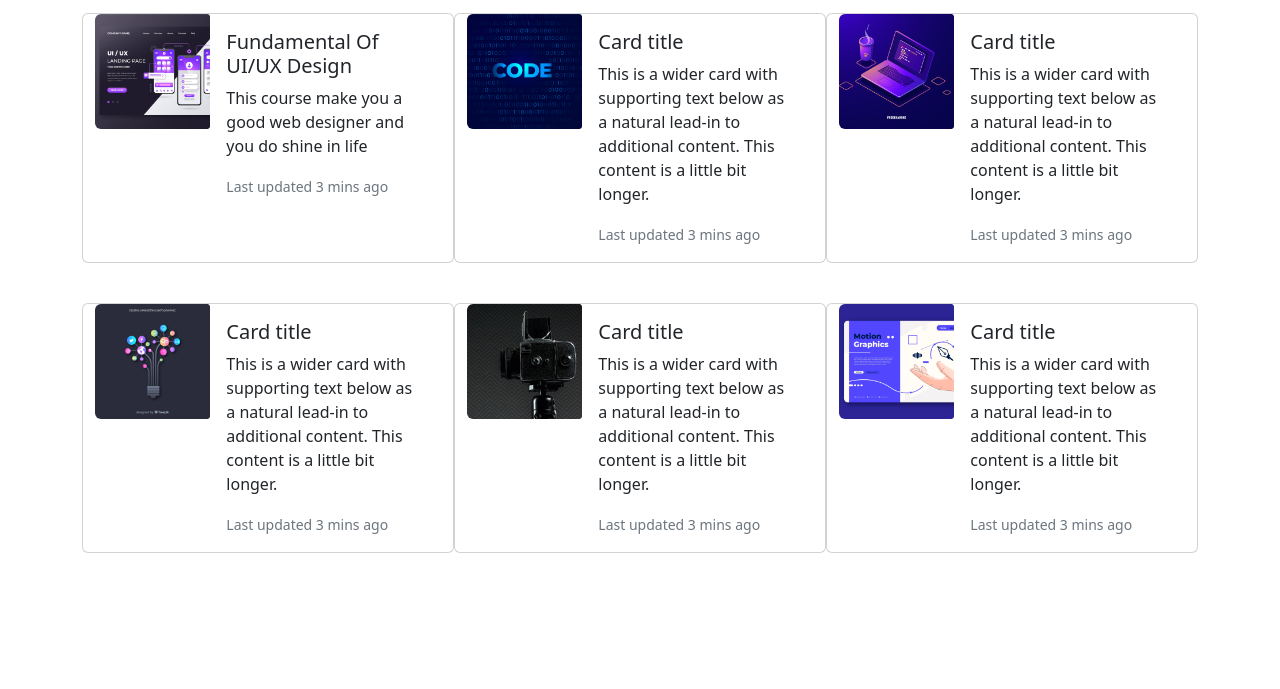
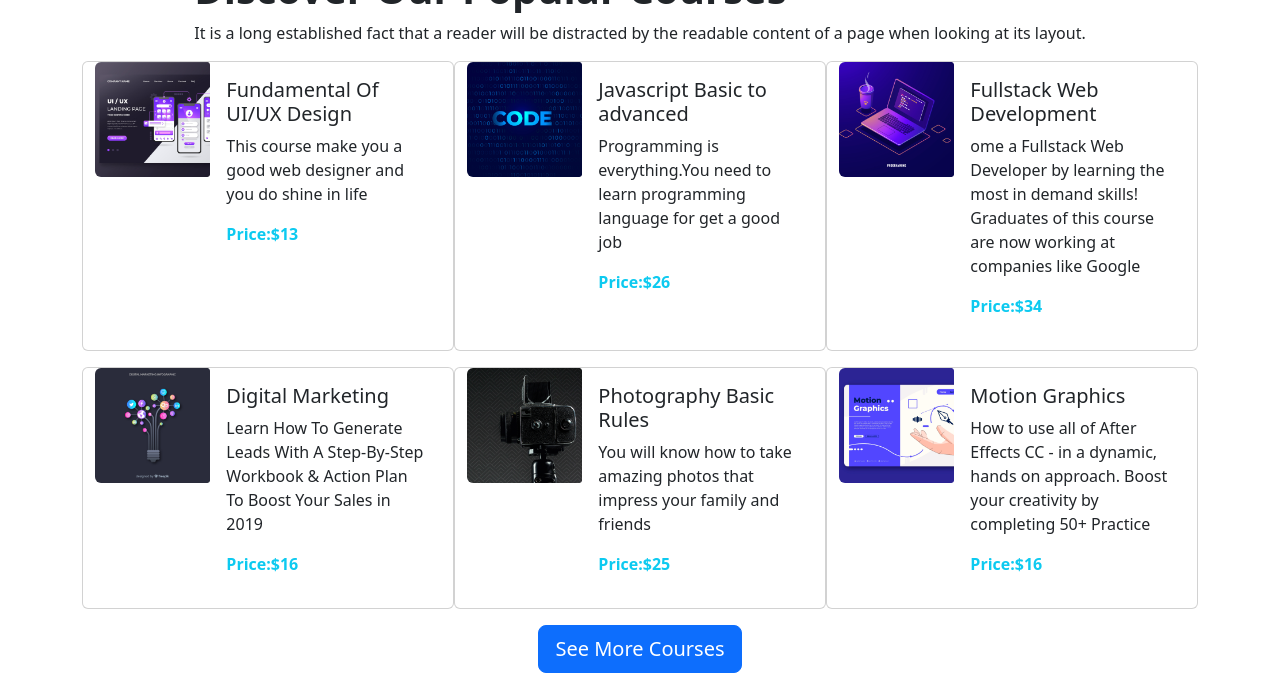
Before and after one commit to alhasib1626/noor-edu-hub, a plain HTML site: page index.html in a window 1280 px wide. Shown: the part 774-1463 px from the top of the page. Before the commit the page ends 1343 px from the top, so only its background shows below. Drawn offline with nearby package versions, Linux system fonts and the light colour scheme.

Commit message:
half done

```diff
--- a/index.html
+++ b/index.html
@@ -127,7 +127,8 @@
         </section>
         <!-- slider end -->
         <!-- discover courses start-->
-        <section class="container">
+        <section class="container mt-5">
+            <div class="d-flex flex-column mb-3 justify-content-center align-items-center">
                 <div>
                     <h1 class="fw-bold">Discover Our Popular
                         Courses
@@ -136,7 +137,7 @@
                         content of a page when looking at its layout.</p>
                 </div>
                 <div>
-                <div class="row row-cols-1 row-cols-md-3 g-4">
+                    <div class="row row-cols-1 row-cols-md-3 gx-4">
                         <div class="card mb-3" style="max-width: 540px;">
                             <div class="row g-0">
                                 <div class="col-md-4">
@@ -146,9 +147,10 @@
                                     <div class="card-body">
                                         <h5 class="card-title">Fundamental Of UI/UX Design
                                         </h5>
-                                    <p class="card-text">This course make you a good web designer and you do shine in
+                                        <p class="card-text">This course make you a good web designer and you do shine
+                                            in
                                             life</p>
-                                    <p class="card-text"><small class="text-muted">Last updated 3 mins ago</small></p>
+                                        <p class="fw-bold text-info ">Price:$13</p>
                                     </div>
                                 </div>
                             </div>
@@ -160,10 +162,10 @@
                                 </div>
                                 <div class="col-md-8">
                                     <div class="card-body">
-                                    <h5 class="card-title">Card title</h5>
-                                    <p class="card-text">This is a wider card with supporting text below as a natural
-                                        lead-in to additional content. This content is a little bit longer.</p>
-                                    <p class="card-text"><small class="text-muted">Last updated 3 mins ago</small></p>
+                                        <h5 class="card-title">Javascript Basic to advanced</h5>
+                                        <p class="card-text">Programming is everything.You need to learn programming
+                                            language for get a good job</p>
+                                        <p class="fw-bold text-info ">Price:$26</p>
                                     </div>
                                 </div>
                             </div>
@@ -175,10 +177,12 @@
                                 </div>
                                 <div class="col-md-8">
                                     <div class="card-body">
-                                    <h5 class="card-title">Card title</h5>
-                                    <p class="card-text">This is a wider card with supporting text below as a natural
-                                        lead-in to additional content. This content is a little bit longer.</p>
-                                    <p class="card-text"><small class="text-muted">Last updated 3 mins ago</small></p>
+                                        <h5 class="card-title">Fullstack Web Development</h5>
+                                        <p class="card-text">ome a Fullstack Web Developer by learning the most in
+                                            demand
+                                            skills! Graduates of this course are now working at companies like Google
+                                        </p>
+                                        <p class="fw-bold text-info ">Price:$34</p>
                                     </div>
                                 </div>
                             </div>
@@ -190,10 +194,11 @@
                                 </div>
                                 <div class="col-md-8">
                                     <div class="card-body">
-                                    <h5 class="card-title">Card title</h5>
-                                    <p class="card-text">This is a wider card with supporting text below as a natural
-                                        lead-in to additional content. This content is a little bit longer.</p>
-                                    <p class="card-text"><small class="text-muted">Last updated 3 mins ago</small></p>
+                                        <h5 class="card-title">Digital Marketing
+                                        </h5>
+                                        <p class="card-text">Learn How To Generate Leads With A Step-By-Step Workbook &
+                                            Action Plan To Boost Your Sales in 2019</p>
+                                        <p class="fw-bold text-info ">Price:$16</p>
                                     </div>
                                 </div>
                             </div>
@@ -205,10 +210,11 @@
                                 </div>
                                 <div class="col-md-8">
                                     <div class="card-body">
-                                    <h5 class="card-title">Card title</h5>
-                                    <p class="card-text">This is a wider card with supporting text below as a natural
-                                        lead-in to additional content. This content is a little bit longer.</p>
-                                    <p class="card-text"><small class="text-muted">Last updated 3 mins ago</small></p>
+                                        <h5 class="card-title">Photography Basic Rules</h5>
+                                        <p class="card-text">You will know how to take amazing photos that impress your
+                                            family and friends
+                                        </p>
+                                        <p class="fw-bold text-info ">Price:$25</p>
                                     </div>
                                 </div>
                             </div>
@@ -220,14 +226,18 @@
                                 </div>
                                 <div class="col-md-8">
                                     <div class="card-body">
-                                    <h5 class="card-title">Card title</h5>
-                                    <p class="card-text">This is a wider card with supporting text below as a natural
-                                        lead-in to additional content. This content is a little bit longer.</p>
-                                    <p class="card-text"><small class="text-muted">Last updated 3 mins ago</small></p>
+                                        <h5 class="card-title">Motion Graphics</h5>
+                                        <p class="card-text">How to use all of After Effects CC - in a dynamic, hands on
+                                            approach.
+                                            Boost your creativity by completing 50+ Practice</p>
+                                        <p class="fw-bold text-info ">Price:$16</p>
                                     </div>
                                 </div>
                             </div>
                         </div>
+                    </div>
+                </div>
+                <div><button type="button" class="btn btn-primary btn-lg text-white">See More Courses</button>
                 </div>
             </div>
 
```
Lines whose indentation alone changed are shown as unchanged.
